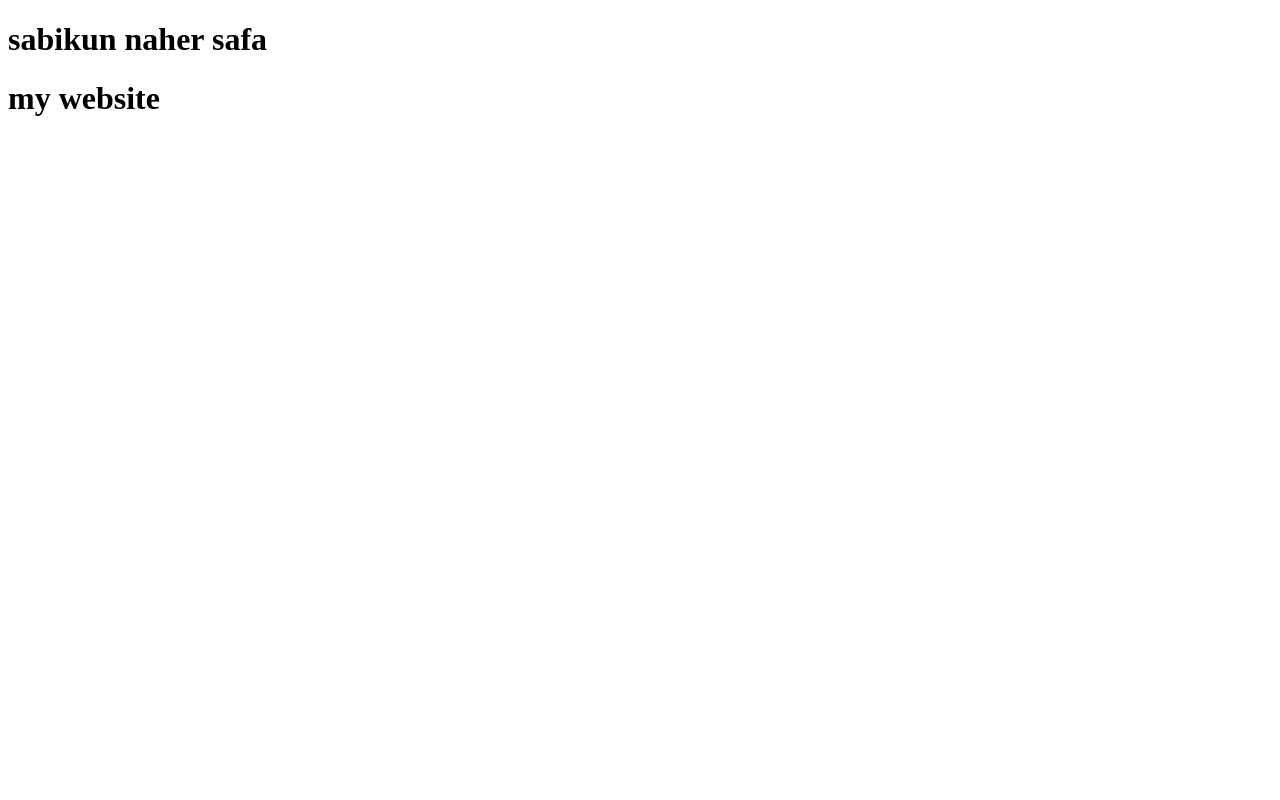
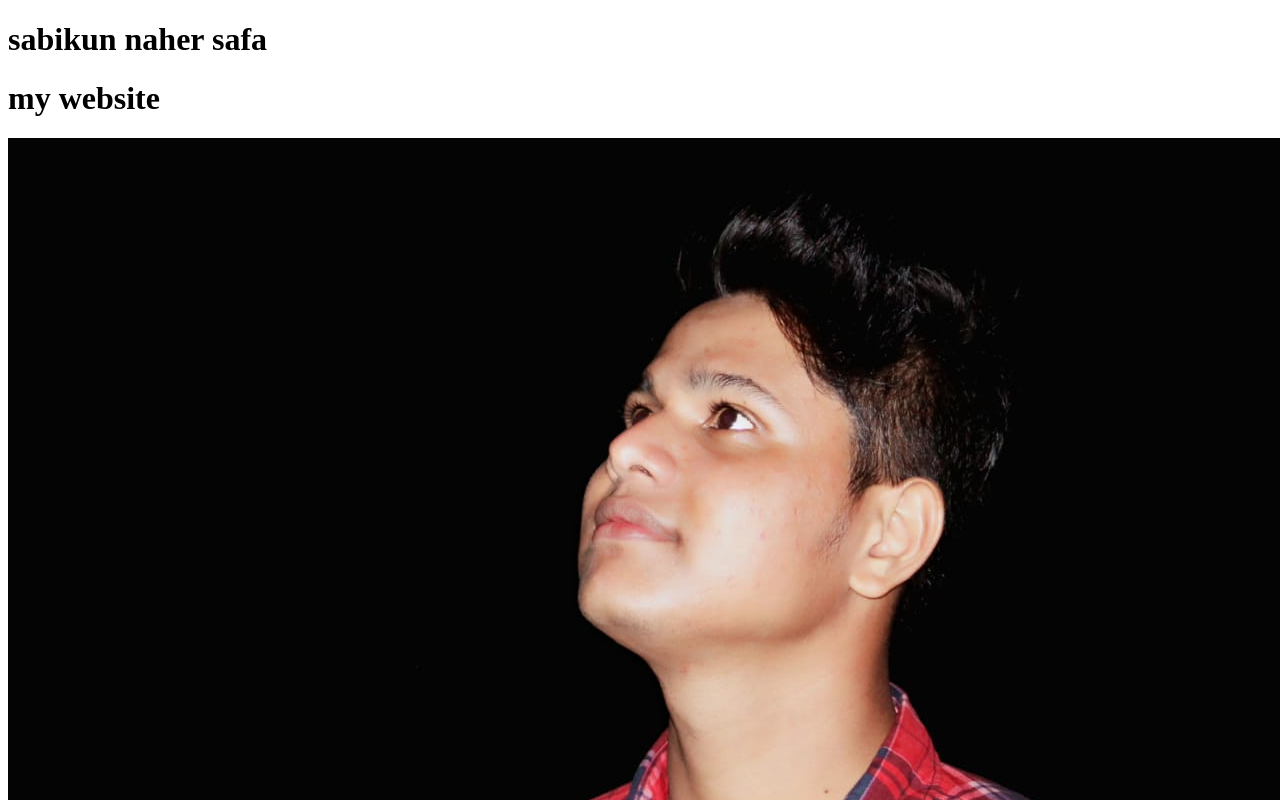
Before and after one commit to sabikunnaharsafa11/my-module-2-repo, a plain HTML site: page index.html in a window 1280 px wide. Shown: the top 800 px of the page. Drawn offline with Linux system fonts and the light colour scheme.

Commit message:
added foysal

```diff
--- a/index.html
+++ b/index.html
@@ -9,5 +9,6 @@
 <body>
     <h1>sabikun naher safa</h1>
     <h1>my website</h1>
+    <img src="IMG-20200930-WA0005.jpg">
 </body>
 </html>
```
Also changed, not shown: IMG-20200930-WA0005.jpg (added), received_2627617213921025.jpeg (added).
